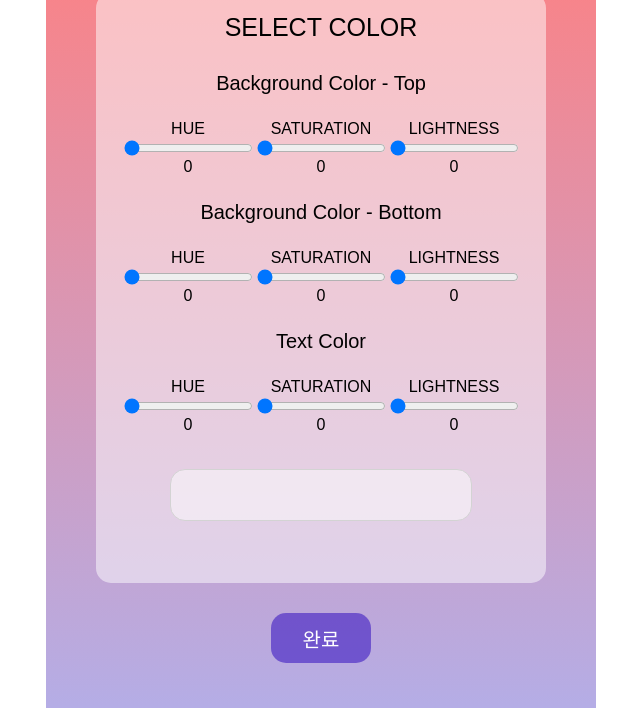
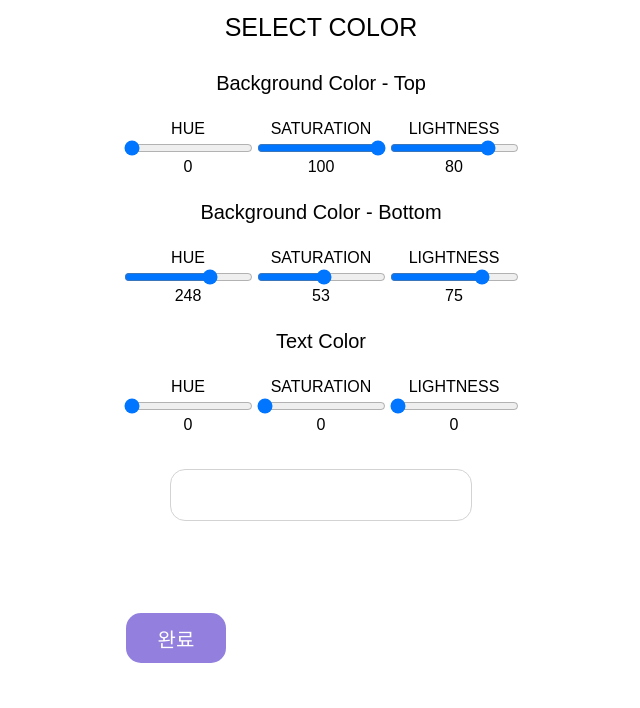
Before and after one commit to hyeryahn/Todo, a website: page settings.html in a window 1280 px wide. Shown: the part 92-800 px from the top of the page, without its empty margins (319-959 px from the left). Drawn offline with Linux system fonts and the light colour scheme.

Commit message:
color connection complete

```diff
--- a/resources/css/index.css
+++ b/resources/css/index.css
@@ -8,7 +8,7 @@ body {
 
 }
 
-.wrapper_all{
+#wrapper_all{
     max-width: 550px;
     width: 100vw;
     min-height: 500px;
@@ -16,5 +16,5 @@ body {
     display: flex;
     flex-direction: column;
     align-items: center;
-    background: linear-gradient(hsl(0, 100%, 75%),hsla(248, 53%, 58%, 0.5));
+    background: linear-gradient(hsl(0, 100%, 80%),hsl(248, 53%, 75%));
 }
--- a/resources/js/settings.js
+++ b/resources/js/settings.js
@@ -32,6 +32,9 @@ window.onload = function () {
         sampleText.style.color = `hsl(${hueValueText.innerText},${satValueText.innerText}%,${lightValueText.innerText}%)`;
         preview.style.background = `linear-gradient(hsl(${hueValueBackTop.innerText},${satValueBackTop.innerText}%,${lightValueBackTop.innerText}%),
         hsl(${hueValueBackBttm.innerText},${satValueBackBttm.innerText}%,${lightValueBackBttm.innerText}%))`;
+        localStorage['background'] = `linear-gradient(hsl(${hueValueBackTop.innerText},${satValueBackTop.innerText}%,${lightValueBackTop.innerText}%),
+        hsl(${hueValueBackBttm.innerText},${satValueBackBttm.innerText}%,${lightValueBackBttm.innerText}%))`;
+        localStorage['color'] = `hsl(${hueValueText.innerText},${satValueText.innerText}%,${lightValueText.innerText}%)`;
 
     }
 
--- a/settings.html
+++ b/settings.html
@@ -36,13 +36,13 @@
                         </form>
                         <form>
                             <label>SATURATION</label>
-                            <input type="range" name="saturation" id="saturation-backTop" min="0" max="100" value="0">
-                            <label for="saturation-backTop" id="satValue-backTop" name="satValue">0</label>
+                            <input type="range" name="saturation" id="saturation-backTop" min="0" max="100" value="100">
+                            <label for="saturation-backTop" id="satValue-backTop" name="satValue">100</label>
                         </form>
                         <form>
                             <label>LIGHTNESS</label>
-                            <input type="range" name="lightness" id="lightness-backTop" min="0" max="100" value="0">
-                            <label for="lightness-backTop" id="lightValue-backTop" name="lightValue">0</label>
+                            <input type="range" name="lightness" id="lightness-backTop" min="0" max="100" value="80">
+                            <label for="lightness-backTop" id="lightValue-backTop" name="lightValue">80</label>
                         </form>
                     </div>
                     <div class="sub-box">
@@ -51,18 +51,18 @@
                     <div class="form-container">
                         <form>
                             <label>HUE</label>
-                            <input type="range" name="hue" id="hue-backBttm" min="0" max="359" value="0">
-                            <label for="hue-backBttm" id="hueValue-backBttm" name="hueValue">0</label>
+                            <input type="range" name="hue" id="hue-backBttm" min="0" max="359" value="248">
+                            <label for="hue-backBttm" id="hueValue-backBttm" name="hueValue">248</label>
                         </form>
                         <form>
                             <label>SATURATION</label>
-                            <input type="range" name="saturation" id="saturation-backBttm" min="0" max="100" value="0">
-                            <label for="saturation-backBttm" id="satValue-backBttm" name="satValue">0</label>
+                            <input type="range" name="saturation" id="saturation-backBttm" min="0" max="100" value="53">
+                            <label for="saturation-backBttm" id="satValue-backBttm" name="satValue">53</label>
                         </form>
                         <form>
                             <label>LIGHTNESS</label>
-                            <input type="range" name="lightness" id="lightness-backBttm" min="0" max="100" value="0">
-                            <label for="lightness-backBttm" id="lightValue-backBttm" name="lightValue">0</label>
+                            <input type="range" name="lightness" id="lightness-backBttm" min="0" max="100" value="75">
+                            <label for="lightness-backBttm" id="lightValue-backBttm" name="lightValue">75</label>
                         </form>
                     </div>
                     <div class="sub-box">
```
Also changed, not shown: index.html (+1 -1 lines), resources/js/todo.js (+8 -2 lines).
